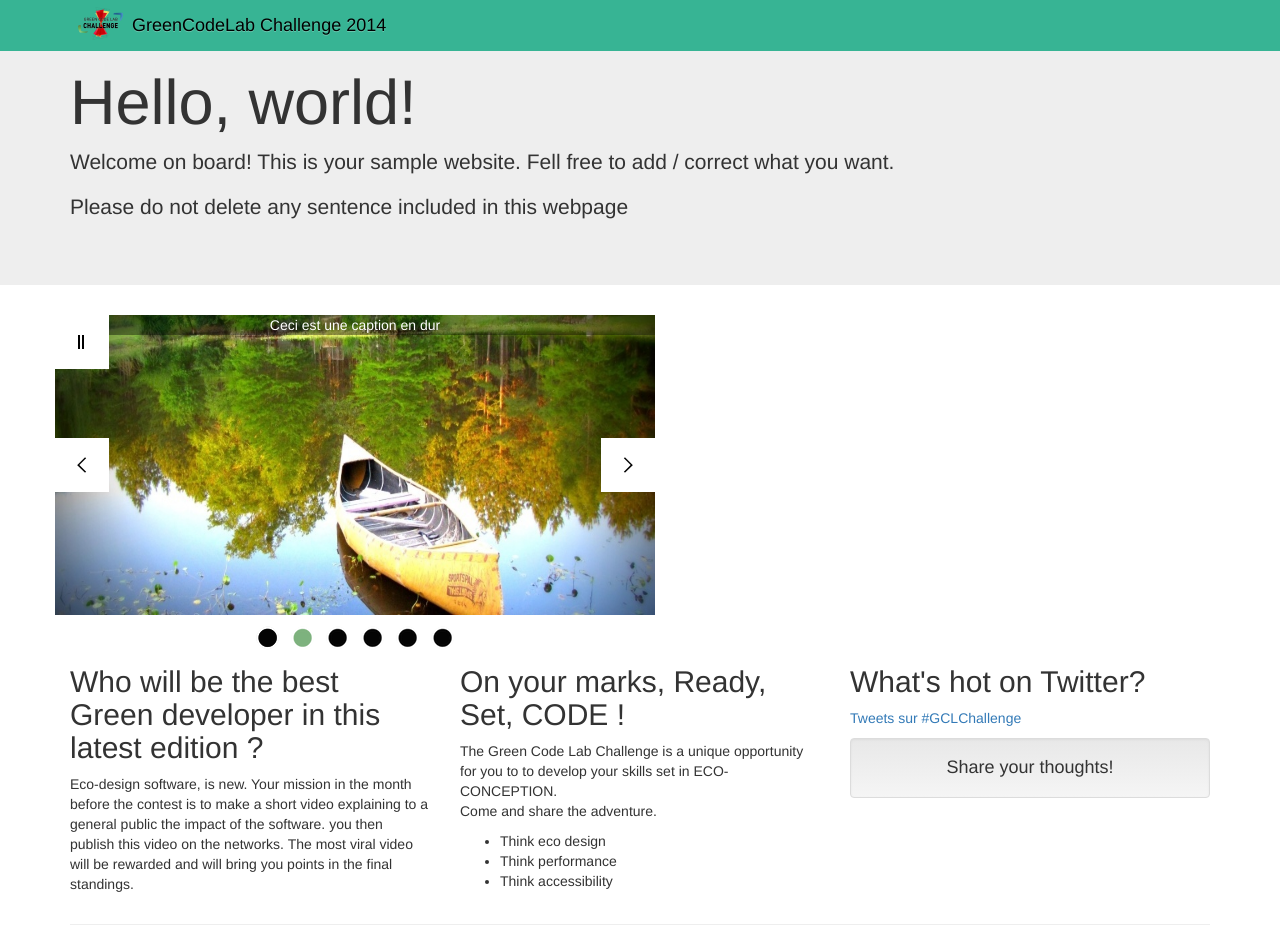
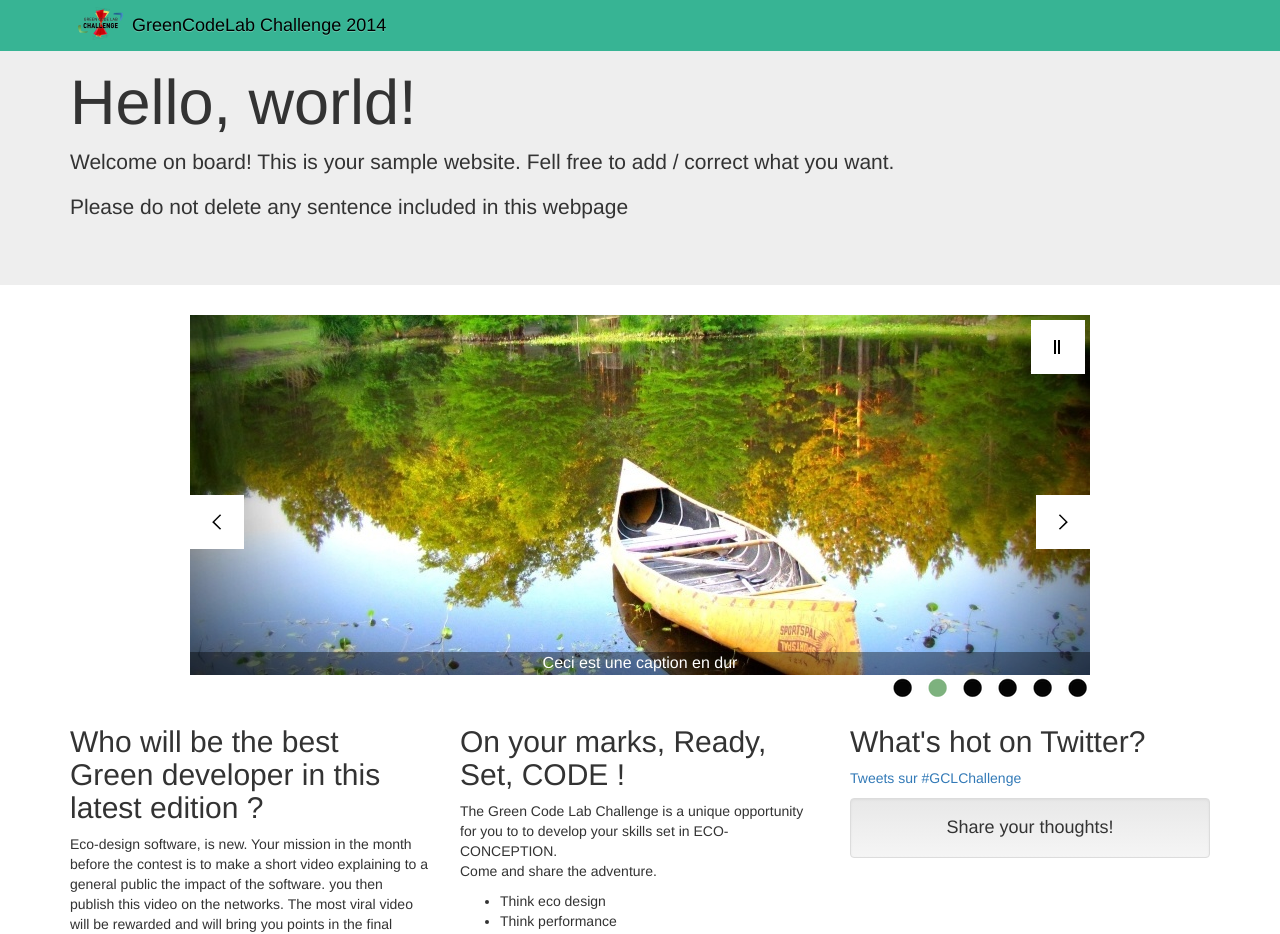
Before and after one commit to clementgpro/GCLChallenge, a PHP site: page / in a window 1280 px wide. Shown: the top 934 px of the page. Run offline with PHP 8.4, Linux system fonts and the light colour scheme; some libraries are stand-ins or nearby versions.

Commit message:
improve css

```diff
--- a/css/style.css
+++ b/css/style.css
@@ -14,13 +14,30 @@
     display: block;
     background: url("../img/sprite-square.png") no-repeat;
     overflow:hidden;
+    width: 54px;
+	height: 54px;
+	top: 50%;
+	z-index:1;
 }
-.jssora01l, .jssora01ldn { background-position: 0px -110px; }
-.jssora01r, .jssora01rdn { background-position: 0px -55px; }
+.jssora01l, .jssora01ldn {
+	background-position: 0px -110px;
+	left: 0px;
+}
+.jssora01r, .jssora01rdn {
+	background-position: 0px -55px;
+	right: 0px;
+}
 
 .captionBlack {
+	display:block;
     background: none repeat scroll 0% 0% rgba(0, 0, 0, 0.4);
-    vertical-align: bottom;
+    z-index: 1;
+    position: absolute;
+    color: white;
+    text-align: center;
+    bottom: 0px;
+    width:100%;
+    font-size:16px;
 }
 
 /* Bullet Navigator Skin Begin */
@@ -40,7 +57,43 @@
 {
     background: url(../img/selected.png) no-repeat;
     cursor: pointer;
+    right: 0px;
 }
+
+#navigation {
+	position: absolute;
+	bottom: 0;
+	height: 0px !important;
+	right: 0px !important;
+	left: auto !important;
+}
+
+/* === SLIDESHOW === */
+.alignh{
+	margin-left:auto;
+	margin-right:auto;
+	width: 900px;
+	height: 360px;
+}
+
+#slider1_container{
+	position: relative;
+	top: 0px;
+	left: 0px;
+	width: 900px;
+	height: 360px;
+}
+
+.slides{
+	cursor: move;
+	position: absolute;
+	overflow: hidden;
+	left: 0px;
+	top: 0px;
+	width: 900px;
+	height: 360px;
+}
+
 .pausebutton
 {
     position:absolute;
@@ -51,6 +104,8 @@
     height: 54px;
     display:block;
     z-index:101;
+    top:5px;
+    right:5px;
 }
 .playbutton
 {
@@ -61,12 +116,6 @@
     width: 54px;
     height: 54px;
     display:none;
-    z-index:101
+    z-index:101;
+    right:0px;
 }
-
-.chantier
-{
-    position: relative;
-    top: 20px;
-    z-index: 150;
-}
--- a/index.html
+++ b/index.html
@@ -104,69 +104,56 @@
 
 <div class="container">
     <div class="row">
-        <div id="slideshow">
-            <!-- pause/play Début -->
-            <!-- Pause -->
-            <span id="pause" class="pausebutton">
-             </span>
-            <!-- Play -->
-             <span id="play" class="playbutton">
-              </span>
-            <!-- pause/play Fin -->
-            <div id="slider1_container" style="position: relative; top: 0px; left: 0px; width: 600px; height: 300px;">
+
+        <div id="slider1_container" class="alignh">
+        	<!-- controls -->
+        	<span id="pause" class="pausebutton"></span>
+        	<span id="play" class="playbutton"></span>
+			<span u="arrowleft" class="jssora01l"></span>
+			<span u="arrowright" class="jssora01r"></span>
+
             <!-- Slides Container -->
-                <div u="slides" style="cursor: move; position: absolute; overflow: hidden; left: 0px; top: 0px; width: 600px; height: 300px;">
+            <div u="slides" class="slides">
                 <div><img u="image" src="img/bach_creek_river.jpg" width="900" height="360" />
-                        <div u="caption" class="captionBlack" style=" z-index: 100; position: relative; color: white; text-align: center; vertical-align: bottom;">
+                    <div u="caption" class="captionBlack">
                         Ceci est une caption en dur
                     </div>
                 </div>
                 <div><img u="image" src="img/canoe_water_nature.jpg" width="900" height="360" />
-                        <div u="caption" class="captionBlack" style=" z-index: 100; position: relative; color: white; text-align: center; vertical-align: bottom;">
+                    <div u="caption" class="captionBlack">
                         Ceci est une caption en dur
                     </div>
                 </div>
                 <div>
                     <img u="image" src="img/guyana_sky_clouds.jpg" width="900" height="360"/>
-                        <div u="caption" class="captionBlack" style=" z-index: 100; position: relative; color: white; text-align: center; vertical-align: bottom;">
+                    <div u="caption" class="captionBlack">
                         Ceci est une caption en dur
                     </div>
                 </div>
                 <div><img u="image" src="img/hawaii_sky_clouds.jpg" width="900" height="360" />
-                        <div u="caption" class="captionBlack" style=" z-index: 100; position: relative; color: white; text-align: center; vertical-align: bottom;">
+                    <div u="caption" class="captionBlack">
                         Ceci est une caption en dur
                     </div>
                 </div>
                 <div><img u="image" src="img/water_nature_river.jpg" width="900" height="360" />
-                        <div u="caption" class="captionBlack" style=" z-index: 100; position: relative; color: white; text-align: center; vertical-align: bottom;">
+                    <div u="caption" class="captionBlack">
                         Ceci est une caption en dur
                     </div>
                 </div>
                 <div><img u="image" src="img/gclc.png" width="900" height="360" />
-                        <div u="caption" class="captionBlack" style=" z-index: 100; position: relative; color: white; text-align: center; vertical-align: bottom;">
+                    <div u="caption" class="captionBlack">
                         Ceci est une caption en dur
                     </div>
                 </div>
+            </div>
 
-                    <!-- Arrow Navigator Skin Begin -->
-                    <!-- Arrow Left -->
-                    <span u="arrowleft" class="jssora01l" style="width: 54px; height: 54px; top: 123px; left: 0px; z-index:100;">
-                    </span>
-                    <!-- Arrow Right -->
-                     <span u="arrowright" class="jssora01r" style="width: 54px; height: 54px; top: 123px; right: 0px; z-index:100;">
-                     </span>
-                    <!-- Arrow Navigator Skin End -->
-                </div>
-                <div u="navigator" class="jssorb11" style="position: relative; top:310px; bottom: 16px; right: 6px; width:25px; height:25px;">
+           	<div u="navigator" class="jssorb11" id="navigation">
                 <!-- bullet navigator item prototype -->
                 <div u="prototype" style="POSITION: absolute; WIDTH: 25px; HEIGHT: 25px;"></div>
          	</div>
-                <!-- Bullet Navigator Skin End -->
+        </div>
     </div>
 
-        </div>
-
-    </div>
     <div class="row" style="height:30px"> <!-- Place pour les bullets + numéro image--></div>
     <div class="row">
         <div class="col-md-4">
```
Lines whose indentation alone changed are shown as unchanged.
